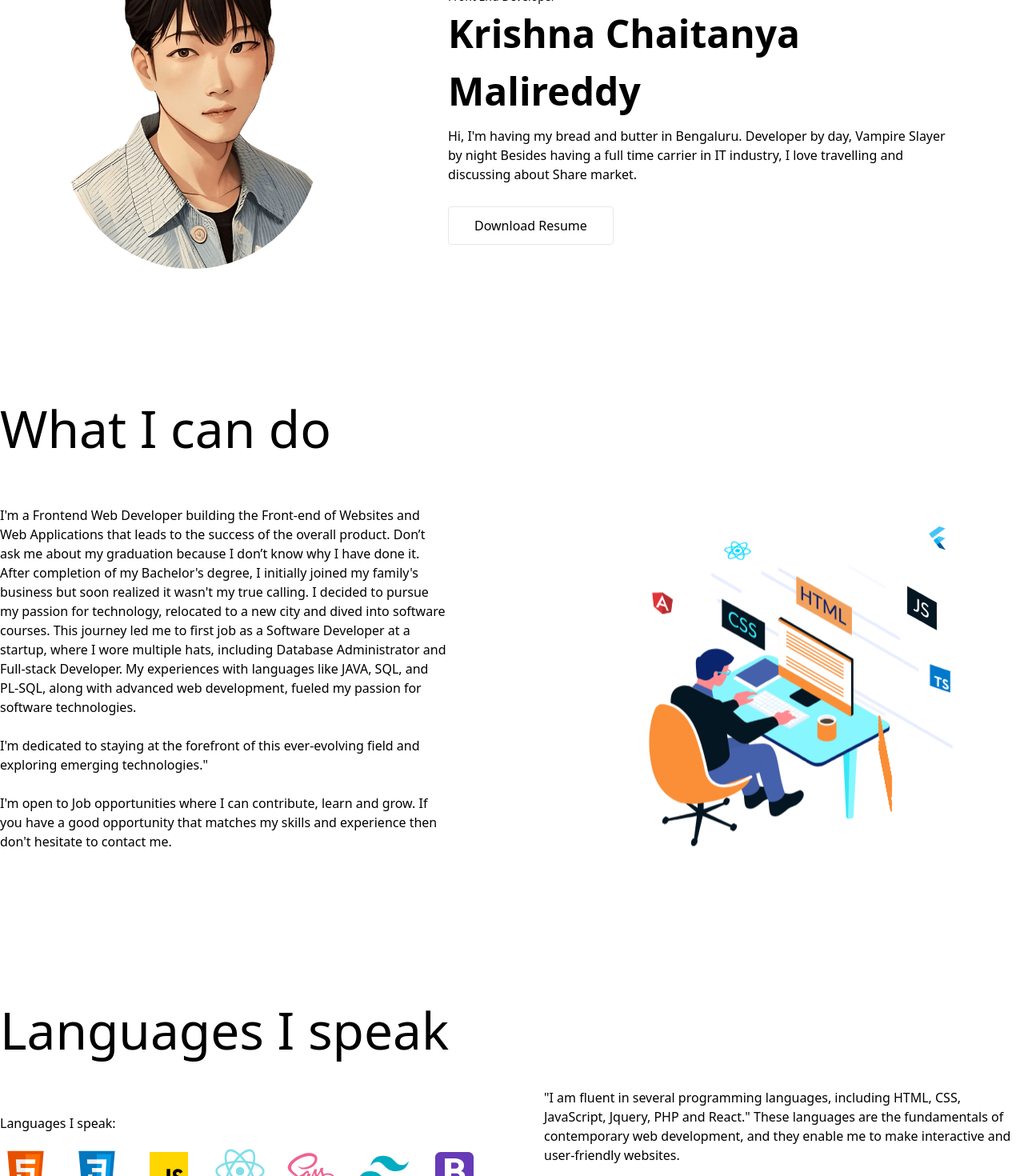
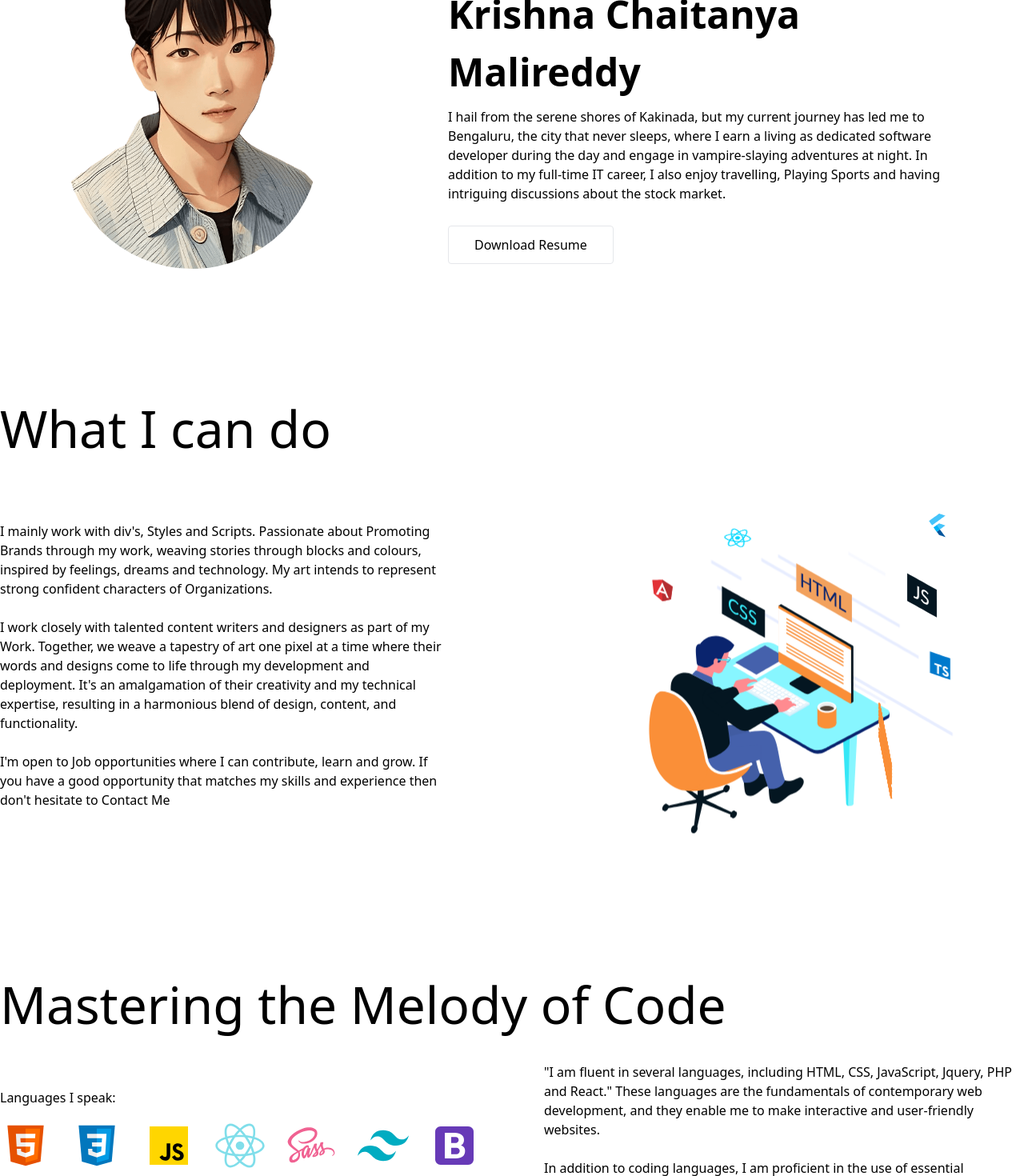
Before and after one commit to krishnamalireddy/krishnamalireddy.github.io, a React (Create React App) app: page / in a window 1280 px wide. Shown: the part 240-1710 px from the top of the page at 80% size. Built offline with nearby package versions, Linux system fonts and the light colour scheme.

Commit message:
changed conetnt

```diff
--- a/src/pages/website.js
+++ b/src/pages/website.js
@@ -19,10 +19,9 @@ const ProfileApp = () => {
                           Front End Developer
                         </p>
                         <h2 className="font-bold text-[2.5rem] md:text-[3rem] mb-2">Krishna Chaitanya Malireddy</h2>
-                        <p className="text-[1rem] text-base	 mb-10"> Hi, I'm having my bread and butter in Bengaluru.
-                            Developer by day, Vampire Slayer by night
-                            Besides having a full time carrier in IT industry, I love travelling and discussing about Share market.
-                        </p>
+                        <p className="text-[1rem] text-base	 mb-10">
+
+                          I hail from the serene shores of Kakinada, but my current journey has led me to Bengaluru, the city that never sleeps, where I earn a living as dedicated software developer during the day and engage in vampire-slaying adventures at night. In addition to my full-time IT career, I also enjoy travelling, Playing Sports and having intriguing discussions about the stock market.                        </p>
                             <div className="profile_buttons">
                               <a className="px-8 py-3 border border-white-500 border-solid bg-transparent hover:bg-orange-700 rounded" href={process.env.PUBLIC_URL + '/Krishna_resume.pdf'} target="_blank"> Download Resume</a>
                             </div>
@@ -40,12 +39,12 @@ const ProfileApp = () => {
                     </div>
                     <div className="profile_banner_head content-center	 md:flex items-center columns-2xs justify-around	align-middle ">
                         <div className="md:w-1/2  md:mr-20  text-base my-6">
-                        I'm a Frontend Web Developer building the Front-end of Websites and Web Applications that leads to the success of the overall product. Don’t ask me about my graduation because I don’t know why I have done it.
-                        After completion of  my Bachelor's degree, I initially joined my family's business but soon realized it wasn't my true calling. I decided to pursue my passion for technology, relocated to a new city and dived into software courses. This journey led me to first job as a Software Developer at a startup, where I wore multiple hats, including Database Administrator and Full-stack Developer. My experiences with languages like JAVA, SQL, and PL-SQL, along with advanced web development, fueled my passion for software technologies.
+                         I mainly work with div's, Styles and Scripts. Passionate about Promoting Brands through my work, weaving stories through blocks and colours, inspired by feelings, dreams and technology. My art intends to represent strong confident characters of Organizations.
+                        <br /><br />
+                        I work closely with talented content writers and designers as part of my Work. Together, we weave a tapestry of art one pixel at a time where their words and designs come to life through my development and deployment. It's an amalgamation of their creativity and my technical expertise, resulting in a harmonious blend of design, content, and functionality.
                         <br /> <br />
-                        I'm dedicated to staying at the forefront of this ever-evolving field and exploring emerging technologies."
-                        <br /><br />
-                        I'm open to Job opportunities where I can contribute, learn and grow. If you have a good opportunity that matches my skills and experience then don't hesitate to contact me.
+                        I'm open to Job opportunities where I can contribute, learn and grow. If you have a good opportunity that matches my skills and experience then don't hesitate to <a href="mailto:krishna5@duck.com">Contact Me</a>
+
                         </div>
                         <div className=" md:w-1/2  md: md:ml-20 ">
                             <Lottie animationData={dev_profile_lottie}  className="max-w-md relative m-auto"/>
@@ -59,12 +58,12 @@ const ProfileApp = () => {
                 <div className="box-main">
                     <div className="">
                     <h1 className=" text-[2.5rem] sm:text-[4rem] py-6" id="program">
-                    Languages I speak
+                    Mastering the Melody of Code
                         </h1>
                     </div>
                     <div className="profile_banner_head content-center	md:flex-row-reverse md:flex items-center columns-2xs justify-around	align-middle ">
                         <div className=" md:w-1/2  md:ml-20">
-                            <p>"I am fluent in several programming languages, including HTML, CSS, JavaScript, Jquery, PHP and React." These languages are the fundamentals of contemporary web development, and they enable me to make interactive and user-friendly websites.
+                            <p>"I am fluent in several languages, including HTML, CSS, JavaScript, Jquery, PHP and React." These languages are the fundamentals of contemporary web development, and they enable me to make interactive and user-friendly websites.
                             <br /> <br />In addition to coding languages, I am proficient in the use of essential frameworks such as Bootstrap, Sass for efficient CSS preprocessing and Tailwind CSS for streamlined styling. I have experience using GitHub for version control, Figma for design collaboration, WordPress for content management, and Visual Studio Code as my preferred integrated development environment. With the help of these tools, I can quickly and effectively deliver high-quality web solutions, ensuring a smooth development process from conception to deployment.
                             </p>
                         </div>
```
